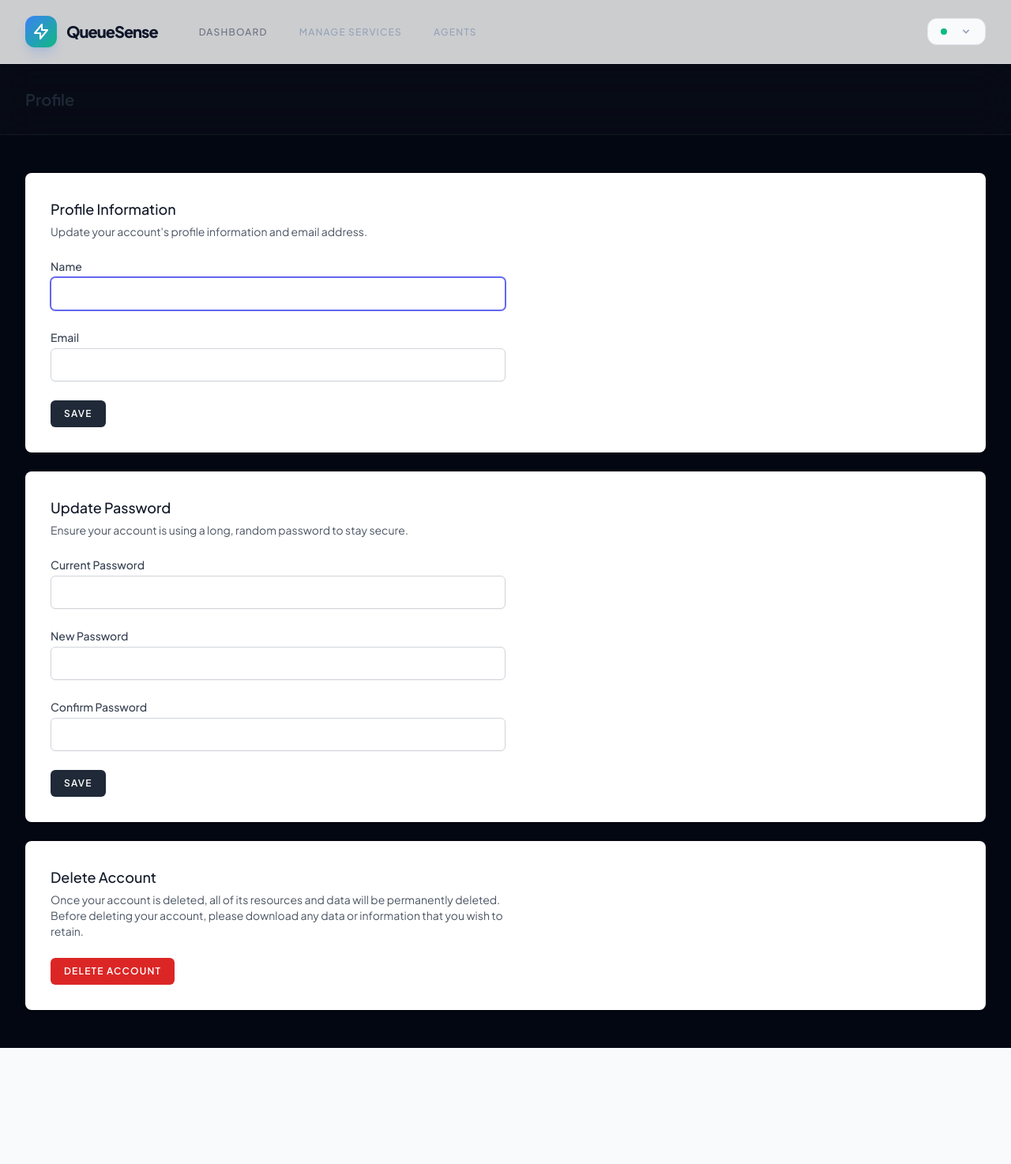
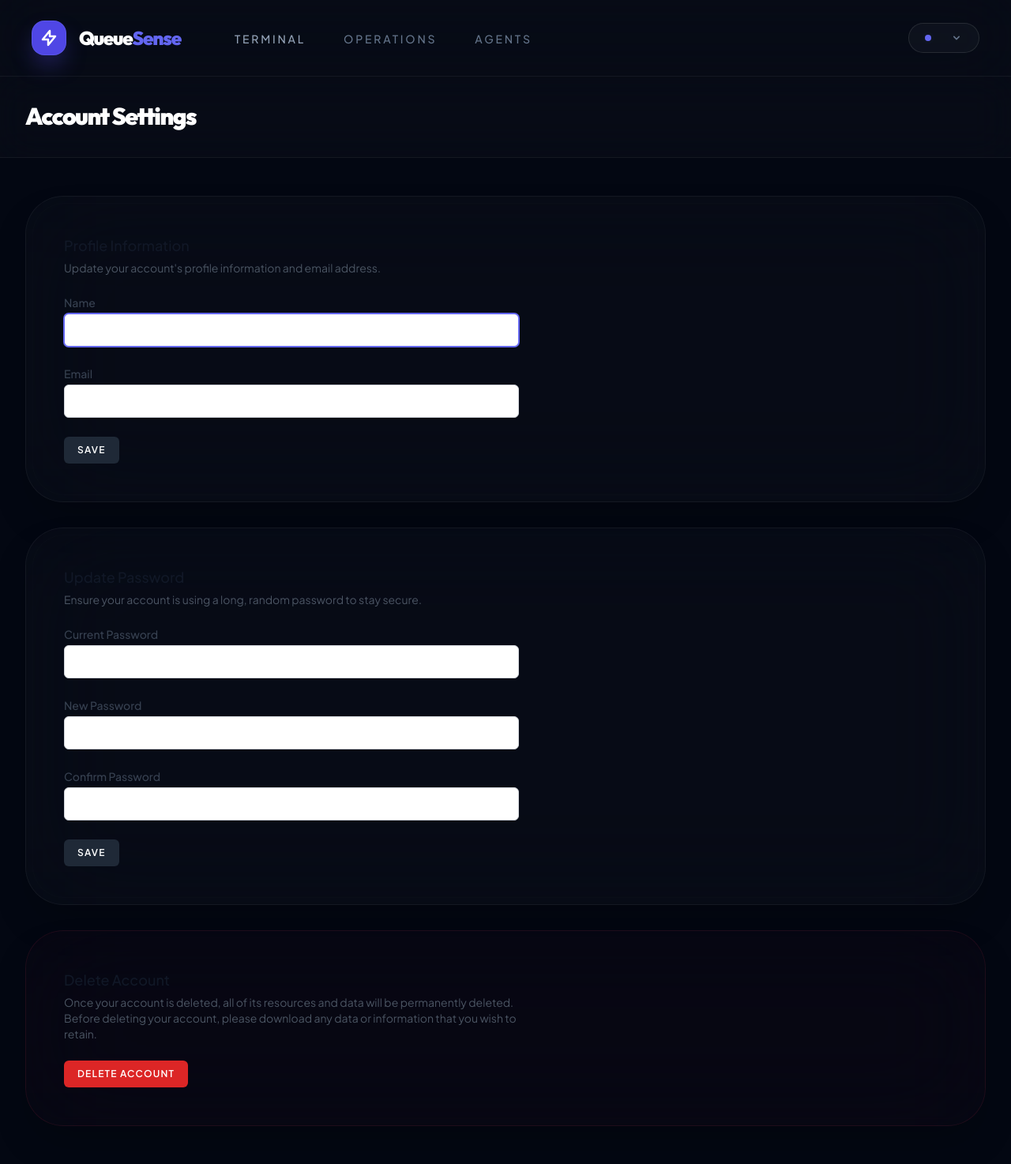
Before and after one commit to HalimaSabri/QueueSense, a Laravel app: page /profile in a window 1280 px wide. Shown: the whole page at 79% size. Before the commit the page ends 1327 px from the top, so only its background shows below. Run offline with Laravel 12, Linux system fonts and the light colour scheme; a user stored in the database is signed in; data comes from the database, SQL or seed files in the repository; style sheets or scripts are compiled from the project's sources; some libraries are stand-ins or nearby versions.

Commit message:
stilll changing the design

```diff
--- a/resources/views/livewire/layout/navigation.blade.php
+++ b/resources/views/livewire/layout/navigation.blade.php
@@ -16,32 +16,32 @@
     }
 }; ?>
 
-<nav x-data="{ open: false }" class="bg-white/80 backdrop-blur-md border-b border-slate-200/60 sticky top-0 z-50">
+<nav x-data="{ open: false }" class="bg-white/[0.02] backdrop-blur-2xl border-b border-white/5 sticky top-0 z-50">
     <!-- Primary Navigation Menu -->
-    <div class="max-w-7xl mx-auto px-4 sm:px-6 lg:px-8">
-        <div class="flex justify-between h-20">
-            <div class="flex">
+    <div class="max-w-7xl mx-auto px-6 sm:px-8 lg:px-10">
+        <div class="flex justify-between h-24">
+            <div class="flex items-center">
                 <!-- Logo -->
                 <div class="shrink-0 flex items-center">
                     <a href="{{ route('dashboard') }}" wire:navigate class="flex items-center group">
-                        <div class="w-10 h-10 bg-gradient-to-br from-blue-500 to-emerald-500 rounded-xl flex items-center justify-center shadow-lg shadow-blue-500/20 group-hover:scale-110 transition-transform">
-                            <svg class="w-6 h-6 text-white" fill="none" stroke="currentColor" viewBox="0 0 24 24"><path stroke-linecap="round" stroke-linejoin="round" stroke-width="2" d="M13 10V3L4 14h7v7l9-11h-7z"></path></svg>
+                        <div class="w-11 h-11 bg-indigo-600 rounded-2xl flex items-center justify-center shadow-[0_15px_30px_-5px_rgba(79,70,229,0.4)] group-hover:scale-105 transition-all duration-500 border border-indigo-400/20">
+                            <svg class="w-6 h-6 text-white" fill="none" stroke="currentColor" viewBox="0 0 24 24"><path stroke-linecap="round" stroke-linejoin="round" stroke-width="2.5" d="M13 10V3L4 14h7v7l9-11h-7z"></path></svg>
                         </div>
-                        <span class="ms-3 text-xl font-black tracking-tighter text-slate-900">QueueSense</span>
+                        <span class="ms-4 text-2xl font-black tracking-tighter text-white font-['Outfit']">Queue<span class="text-indigo-500">Sense</span></span>
                     </a>
                 </div>
 
                 <!-- Navigation Links -->
-                <div class="hidden space-x-8 sm:-my-px sm:ms-12 sm:flex">
-                    <x-nav-link :href="route('dashboard')" :active="request()->routeIs('dashboard')" wire:navigate class="text-xs font-black uppercase tracking-widest">
-                        {{ __('Dashboard') }}
+                <div class="hidden space-x-10 sm:-my-px sm:ms-16 sm:flex">
+                    <x-nav-link :href="route('dashboard')" :active="request()->routeIs('dashboard')" wire:navigate class="text-[11px] font-bold uppercase tracking-[0.2em] text-slate-400 hover:text-white transition-colors">
+                        {{ __('Terminal') }}
                     </x-nav-link>
 
                     @if(auth()->user()->role === 'admin')
-                        <x-nav-link href="#" class="text-xs font-black uppercase tracking-widest text-slate-400 hover:text-slate-600">
-                            {{ __('Manage Services') }}
+                        <x-nav-link href="#" class="text-[11px] font-bold uppercase tracking-[0.2em] text-slate-500 hover:text-white transition-colors">
+                            {{ __('Operations') }}
                         </x-nav-link>
-                        <x-nav-link href="#" class="text-xs font-black uppercase tracking-widest text-slate-400 hover:text-slate-600">
+                        <x-nav-link href="#" class="text-[11px] font-bold uppercase tracking-[0.2em] text-slate-500 hover:text-white transition-colors">
                             {{ __('Agents') }}
                         </x-nav-link>
                     @endif
@@ -51,36 +51,39 @@
             <!-- Settings Dropdown -->
             <div class="hidden sm:flex sm:items-center sm:ms-6">
                 <div class="ms-3 relative">
-                    <x-dropdown align="right" width="48">
+                    <x-dropdown align="right" width="56">
                         <x-slot name="trigger">
-                            <button class="inline-flex items-center px-4 py-2 bg-slate-50 border border-slate-200 text-sm leading-4 font-bold rounded-xl text-slate-600 hover:bg-slate-100 focus:outline-none transition ease-in-out duration-150">
-                                <div class="w-2 h-2 rounded-full bg-emerald-500 mr-2"></div>
+                            <button class="inline-flex items-center px-5 py-2.5 bg-white/[0.03] border border-white/10 text-[11px] font-bold uppercase tracking-[0.1em] rounded-full text-slate-300 hover:bg-white/[0.06] hover:border-white/20 transition-all duration-300 focus:outline-none">
+                                <span class="relative flex h-2 w-2 mr-3">
+                                    <span class="animate-ping absolute inline-flex h-full w-full rounded-full bg-indigo-400 opacity-75"></span>
+                                    <span class="relative inline-flex rounded-full h-2 w-2 bg-indigo-500"></span>
+                                </span>
                                 <div x-data="{{ json_encode(['name' => auth()->user()->name]) }}" x-text="name" x-on:profile-updated.window="name = $event.detail.name"></div>
 
-                                <div class="ms-2">
-                                    <svg class="fill-current h-4 w-4 text-slate-400" xmlns="http://www.w3.org/2000/svg" viewBox="0 0 20 20">
+                                <svg class="ms-3 h-4 w-4 text-slate-500 group-hover:text-slate-300 transition-colors" xmlns="http://www.w3.org/2000/svg" viewBox="0 0 20 20" fill="currentColor">
                                     <path fill-rule="evenodd" d="M5.293 7.293a1 1 0 011.414 0L10 10.586l3.293-3.293a1 1 0 111.414 1.414l-4 4a1 1 0 01-1.414 0l-4-4a1 1 0 010-1.414z" clip-rule="evenodd" />
                                 </svg>
-                                </div>
                             </button>
                         </x-slot>
 
                         <x-slot name="content">
-                            <div class="px-4 py-2 border-b border-slate-100">
-                                <p class="text-[10px] font-black uppercase tracking-widest text-slate-400">Signed in as</p>
-                                <p class="text-xs font-bold text-slate-900 truncate">{{ auth()->user()->email }}</p>
+                            <div class="bg-[#0f172a] border border-white/10 rounded-2xl overflow-hidden shadow-2xl">
+                                <div class="px-6 py-4 border-b border-white/5 bg-white/[0.02]">
+                                    <p class="text-[10px] font-bold uppercase tracking-[0.2em] text-slate-500 mb-1">Session Active</p>
+                                    <p class="text-xs font-bold text-white truncate">{{ auth()->user()->email }}</p>
                                 </div>
 
-                            <x-dropdown-link :href="route('profile')" wire:navigate class="text-xs font-bold py-3">
-                                {{ __('My Profile') }}
+                                <x-dropdown-link :href="route('profile')" wire:navigate class="text-xs font-bold py-4 px-6 text-slate-300 hover:bg-white/5 hover:text-white transition-colors">
+                                    {{ __('Account Settings') }}
                                 </x-dropdown-link>
 
                                 <!-- Authentication -->
-                            <button wire:click="logout" class="w-full text-start border-t border-slate-100">
-                                <x-dropdown-link class="text-xs font-bold py-3 text-rose-600 hover:bg-rose-50">
-                                    {{ __('Log Out System') }}
+                                <button wire:click="logout" class="w-full text-start border-t border-white/5">
+                                    <x-dropdown-link class="text-xs font-bold py-4 px-6 text-rose-400 hover:bg-rose-500/10 hover:text-rose-300 transition-colors">
+                                        {{ __('Terminate Session') }}
                                     </x-dropdown-link>
                                 </button>
+                            </div>
                         </x-slot>
                     </x-dropdown>
                 </div>
@@ -88,7 +91,7 @@
 
             <!-- Hamburger -->
             <div class="-me-2 flex items-center sm:hidden">
-                <button @click="open = ! open" class="inline-flex items-center justify-center p-2 rounded-xl text-slate-400 hover:text-slate-500 hover:bg-slate-100 focus:outline-none transition duration-150 ease-in-out">
+                <button @click="open = ! open" class="inline-flex items-center justify-center p-3 rounded-2xl text-slate-400 hover:text-white hover:bg-white/5 transition-all duration-300">
                     <svg class="h-6 w-6" stroke="currentColor" fill="none" viewBox="0 0 24 24">
                         <path :class="{'hidden': open, 'inline-flex': ! open }" class="inline-flex" stroke-linecap="round" stroke-linejoin="round" stroke-width="2" d="M4 6h16M4 12h16M4 18h16" />
                         <path :class="{'hidden': ! open, 'inline-flex': open }" class="hidden" stroke-linecap="round" stroke-linejoin="round" stroke-width="2" d="M6 18L18 6M6 6l12 12" />
@@ -99,29 +102,29 @@
     </div>
 
     <!-- Responsive Navigation Menu -->
-    <div :class="{'block': open, 'hidden': ! open}" class="hidden sm:hidden bg-white border-t border-slate-100 shadow-xl">
-        <div class="pt-2 pb-3 space-y-1">
-            <x-responsive-nav-link :href="route('dashboard')" :active="request()->routeIs('dashboard')" wire:navigate>
-                {{ __('Dashboard') }}
+    <div :class="{'block': open, 'hidden': ! open}" class="hidden sm:hidden bg-[#030712] border-t border-white/5 shadow-2xl">
+        <div class="pt-4 pb-6 space-y-2 px-4">
+            <x-responsive-nav-link :href="route('dashboard')" :active="request()->routeIs('dashboard')" wire:navigate class="rounded-2xl text-slate-400 font-bold uppercase tracking-widest text-[11px] py-4">
+                {{ __('Terminal') }}
             </x-responsive-nav-link>
         </div>
 
         <!-- Responsive Settings Options -->
-        <div class="pt-4 pb-1 border-t border-slate-100">
-            <div class="px-4 py-3">
-                <div class="font-black text-sm text-slate-900" x-data="{{ json_encode(['name' => auth()->user()->name]) }}" x-text="name" x-on:profile-updated.window="name = $event.detail.name"></div>
-                <div class="font-bold text-xs text-slate-400">{{ auth()->user()->email }}</div>
+        <div class="pt-6 pb-8 border-t border-white/5 bg-white/[0.01]">
+            <div class="px-8 py-4 mb-4">
+                <div class="font-black text-sm text-white font-['Outfit'] tracking-tight" x-data="{{ json_encode(['name' => auth()->user()->name]) }}" x-text="name" x-on:profile-updated.window="name = $event.detail.name"></div>
+                <div class="font-bold text-xs text-slate-500 uppercase tracking-widest mt-1">{{ auth()->user()->email }}</div>
             </div>
 
-            <div class="mt-3 space-y-1">
-                <x-responsive-nav-link :href="route('profile')" wire:navigate>
-                    {{ __('Profile Settings') }}
+            <div class="space-y-1 px-4">
+                <x-responsive-nav-link :href="route('profile')" wire:navigate class="rounded-2xl text-slate-400 font-bold uppercase tracking-widest text-[11px] py-4">
+                    {{ __('Account Settings') }}
                 </x-responsive-nav-link>
 
                 <!-- Authentication -->
                 <button wire:click="logout" class="w-full text-start">
-                    <x-responsive-nav-link class="text-rose-600">
-                        {{ __('Log Out') }}
+                    <x-responsive-nav-link class="rounded-2xl text-rose-400 font-bold uppercase tracking-widest text-[11px] py-4">
+                        {{ __('Terminate Session') }}
                     </x-responsive-nav-link>
                 </button>
             </div>
--- a/resources/views/profile.blade.php
+++ b/resources/views/profile.blade.php
@@ -1,26 +1,29 @@
 <x-app-layout>
     <x-slot name="header">
-        <h2 class="font-semibold text-xl text-gray-800 leading-tight">
-            {{ __('Profile') }}
+        <h2 class="font-black text-3xl text-white leading-tight font-['Outfit'] tracking-tighter">
+            {{ __('Account Settings') }}
         </h2>
     </x-slot>
 
     <div class="py-12">
-        <div class="max-w-7xl mx-auto sm:px-6 lg:px-8 space-y-6">
-            <div class="p-4 sm:p-8 bg-white shadow sm:rounded-lg">
-                <div class="max-w-xl">
+        <div class="max-w-7xl mx-auto sm:px-6 lg:px-8 space-y-8">
+            <div class="p-8 sm:p-12 bg-white/[0.02] backdrop-blur-3xl border border-white/5 shadow-2xl sm:rounded-[3rem] relative overflow-hidden">
+                <div class="absolute inset-2 border border-white/[0.01] rounded-[2.5rem] pointer-events-none"></div>
+                <div class="max-w-xl relative z-10">
                     <livewire:profile.update-profile-information-form />
                 </div>
             </div>
 
-            <div class="p-4 sm:p-8 bg-white shadow sm:rounded-lg">
-                <div class="max-w-xl">
+            <div class="p-8 sm:p-12 bg-white/[0.02] backdrop-blur-3xl border border-white/5 shadow-2xl sm:rounded-[3rem] relative overflow-hidden">
+                <div class="absolute inset-2 border border-white/[0.01] rounded-[2.5rem] pointer-events-none"></div>
+                <div class="max-w-xl relative z-10">
                     <livewire:profile.update-password-form />
                 </div>
             </div>
 
-            <div class="p-4 sm:p-8 bg-white shadow sm:rounded-lg">
-                <div class="max-w-xl">
+            <div class="p-8 sm:p-12 bg-rose-500/[0.02] backdrop-blur-3xl border border-rose-500/10 shadow-2xl sm:rounded-[3rem] relative overflow-hidden">
+                <div class="absolute inset-2 border border-rose-500/[0.01] rounded-[2.5rem] pointer-events-none"></div>
+                <div class="max-w-xl relative z-10">
                     <livewire:profile.delete-user-form />
                 </div>
             </div>
```
Also changed, not shown: resources/views/dashboard.blade.php (+5 -4 lines). Lines whose indentation alone changed are shown as unchanged.
